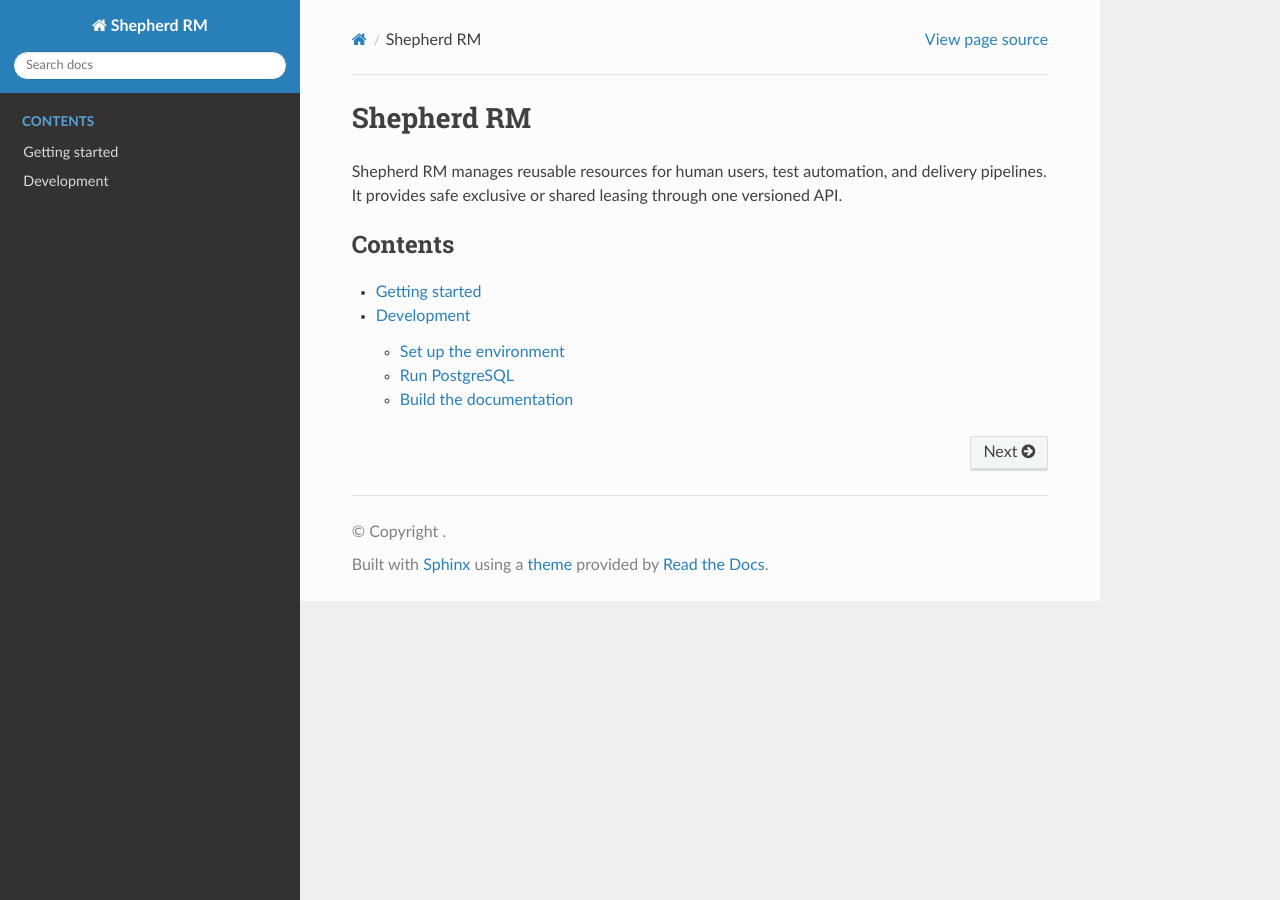
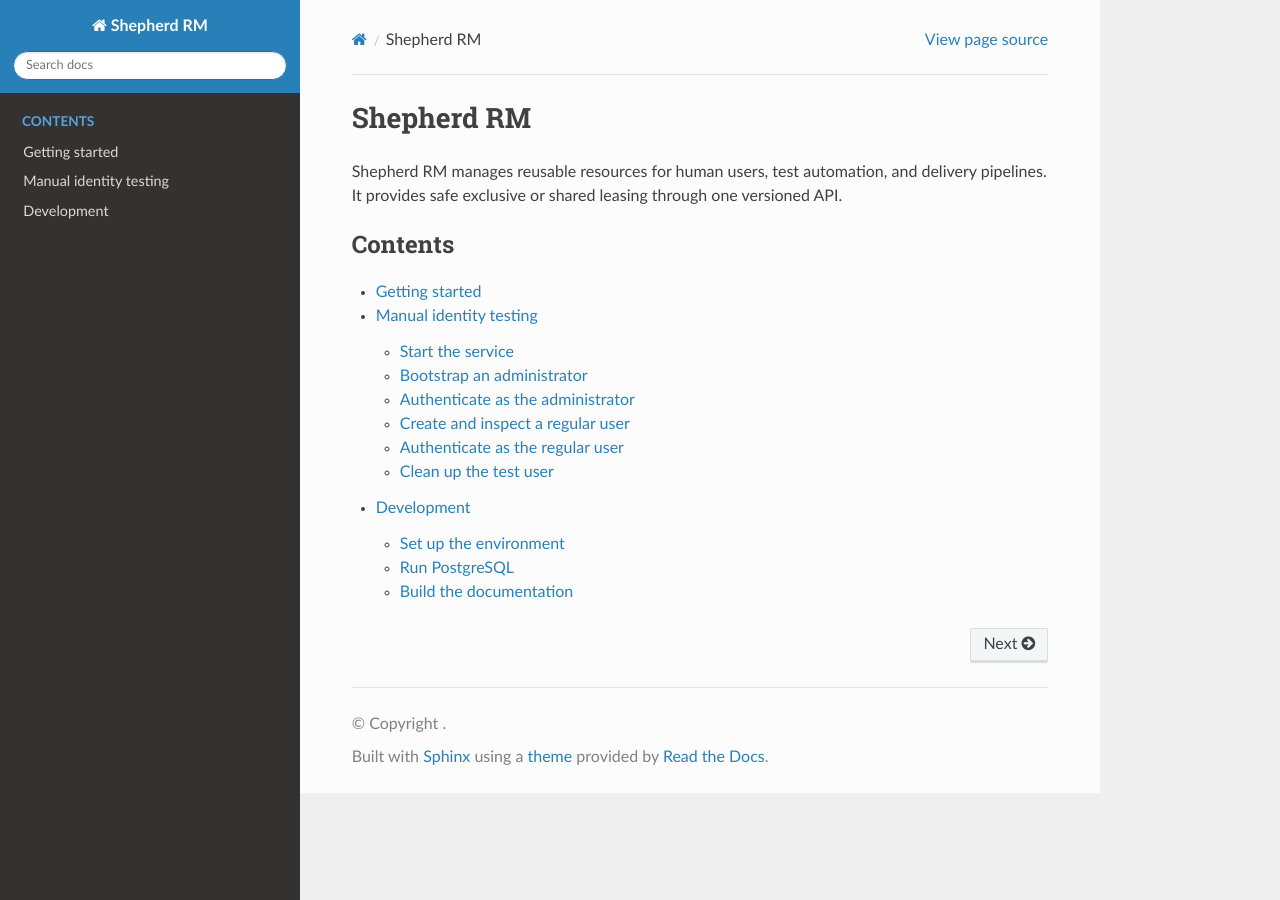
Before and after one commit to nassauwinter/shepherdrm, a Sphinx documentation site: the page built from docs/index.md, in a window 1280 px wide. Built offline with Sphinx 7.4.7 and the Read the Docs theme 3.1.0, drawn with Linux system fonts in a browser that asks for light colours; some of the changed lines change nothing that is shown.

Commit message:
Document manual identity testing flow

````diff
--- a/docs/index.md
+++ b/docs/index.md
@@ -7,5 +7,6 @@ Shepherd RM manages reusable resources for human users, test automation, and del
 :caption: Contents
 
 getting-started
+manual-identity-testing
 development
 ```
--- /dev/null
+++ b/docs/manual-identity-testing.md
@@ -0,0 +1,156 @@
+# Manual identity testing
+
+This flow verifies administrator bootstrap, local login, user creation,
+authorization, and user login against a local Docker Compose deployment. It
+requires `curl` and `jq`.
+
+## Start the service
+
+Build and start the complete local stack:
+
+```bash
+docker compose up --build -d
+```
+
+Confirm that the API and database schema are ready:
+
+```bash
+curl -fsS http://localhost:8000/ready | jq
+```
+
+The expected response is `{"status":"ready"}`.
+
+## Bootstrap an administrator
+
+Create the first administrator if the database does not already contain an
+active administrator with password credentials:
+
+```bash
+docker compose run --rm shepherd-rm shepherd-rm-bootstrap-admin admin
+```
+
+The command prompts for the password without displaying it. Refusing to create
+another administrator when a usable one already exists is expected behavior.
+
+## Authenticate as the administrator
+
+Read the administrator password without storing it in the command itself, then
+request a login token:
+
+```bash
+read -rsp 'Administrator password: ' ADMIN_PASSWORD
+echo
+ADMIN_TOKEN=$(
+  curl -fsS http://localhost:8000/v1/auth/login \
+    -H 'Content-Type: application/json' \
+    --data-binary "$(jq -n \
+      --arg username admin \
+      --arg password "$ADMIN_PASSWORD" \
+      '{username: $username, password: $password}')" |
+  jq -er '.access_token'
+)
+unset ADMIN_PASSWORD
+```
+
+Verify the authenticated principal:
+
+```bash
+curl -fsS http://localhost:8000/v1/me \
+  -H "Authorization: Bearer $ADMIN_TOKEN" | jq
+```
+
+## Create and inspect a regular user
+
+Use a unique name so the flow can be repeated even though normal API deletion
+archives records rather than permanently deleting them:
+
+```bash
+TEST_USERNAME="manual-tester-$(date +%s)"
+read -rsp 'Test user password (at least 12 characters): ' TEST_PASSWORD
+echo
+TEST_USER=$(
+  curl -fsS http://localhost:8000/v1/users \
+    -H "Authorization: Bearer $ADMIN_TOKEN" \
+    -H 'Content-Type: application/json' \
+    --data-binary "$(jq -n \
+      --arg name "$TEST_USERNAME" \
+      --arg password "$TEST_PASSWORD" \
+      '{name: $name, display_name: "Manual Test User", role: "User", password: $password}')"
+)
+TEST_USER_ID=$(jq -er '.id' <<<"$TEST_USER")
+jq <<<"$TEST_USER"
+```
+
+List all users as the administrator:
+
+```bash
+curl -fsS http://localhost:8000/v1/users \
+  -H "Authorization: Bearer $ADMIN_TOKEN" | jq
+```
+
+## Authenticate as the regular user
+
+```bash
+USER_TOKEN=$(
+  curl -fsS http://localhost:8000/v1/auth/login \
+    -H 'Content-Type: application/json' \
+    --data-binary "$(jq -n \
+      --arg username "$TEST_USERNAME" \
+      --arg password "$TEST_PASSWORD" \
+      '{username: $username, password: $password}')" |
+  jq -er '.access_token'
+)
+unset TEST_PASSWORD
+```
+
+Verify that the token identifies the newly created user:
+
+```bash
+curl -fsS http://localhost:8000/v1/me \
+  -H "Authorization: Bearer $USER_TOKEN" | jq
+```
+
+Verify that a regular user cannot administer users. This request should return
+HTTP `403`:
+
+```bash
+curl -sS -o /tmp/shepherd-rm-forbidden.json -w '%{http_code}\n' \
+  http://localhost:8000/v1/users \
+  -H "Authorization: Bearer $USER_TOKEN"
+jq < /tmp/shepherd-rm-forbidden.json
+```
+
+## Clean up the test user
+
+Archive only the user created by this flow:
+
+```bash
+curl -fsS -X DELETE \
+  "http://localhost:8000/v1/users/$TEST_USER_ID" \
+  -H "Authorization: Bearer $ADMIN_TOKEN"
+```
+
+The endpoint returns HTTP `204`. The user's existing tokens stop authenticating,
+but the archived record and its audit history remain in PostgreSQL by design.
+Clear secrets and temporary response data from the current shell:
+
+```bash
+unset ADMIN_TOKEN USER_TOKEN TEST_USER TEST_USER_ID TEST_USERNAME
+rm -f /tmp/shepherd-rm-forbidden.json
+```
+
+Stop the containers while preserving the local PostgreSQL data:
+
+```bash
+docker compose down
+```
+
+For a complete reset of a disposable local installation, including the
+administrator, archived records, and audit history, remove the Compose volume:
+
+```bash
+docker compose down -v
+```
+
+This final command permanently deletes the local Shepherd RM database. Do not
+use it for an installation containing data that must be retained.
````
